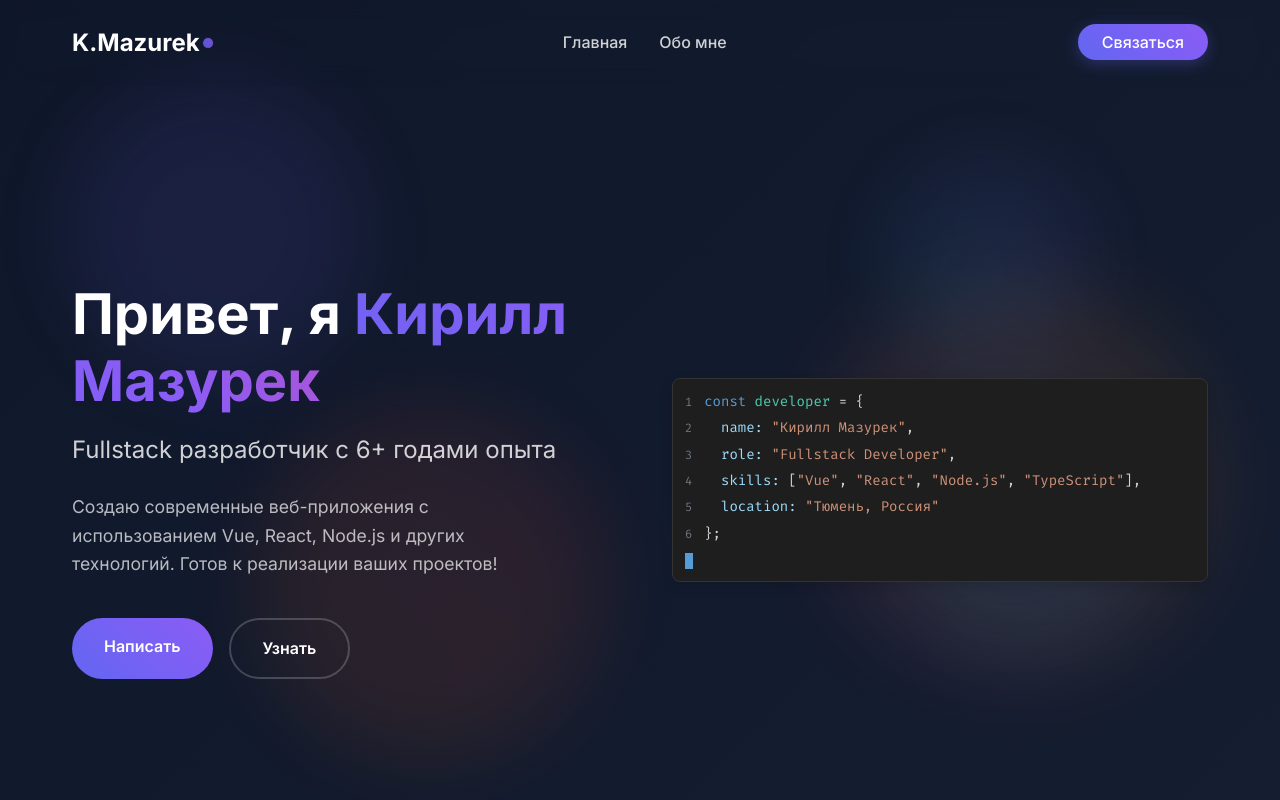
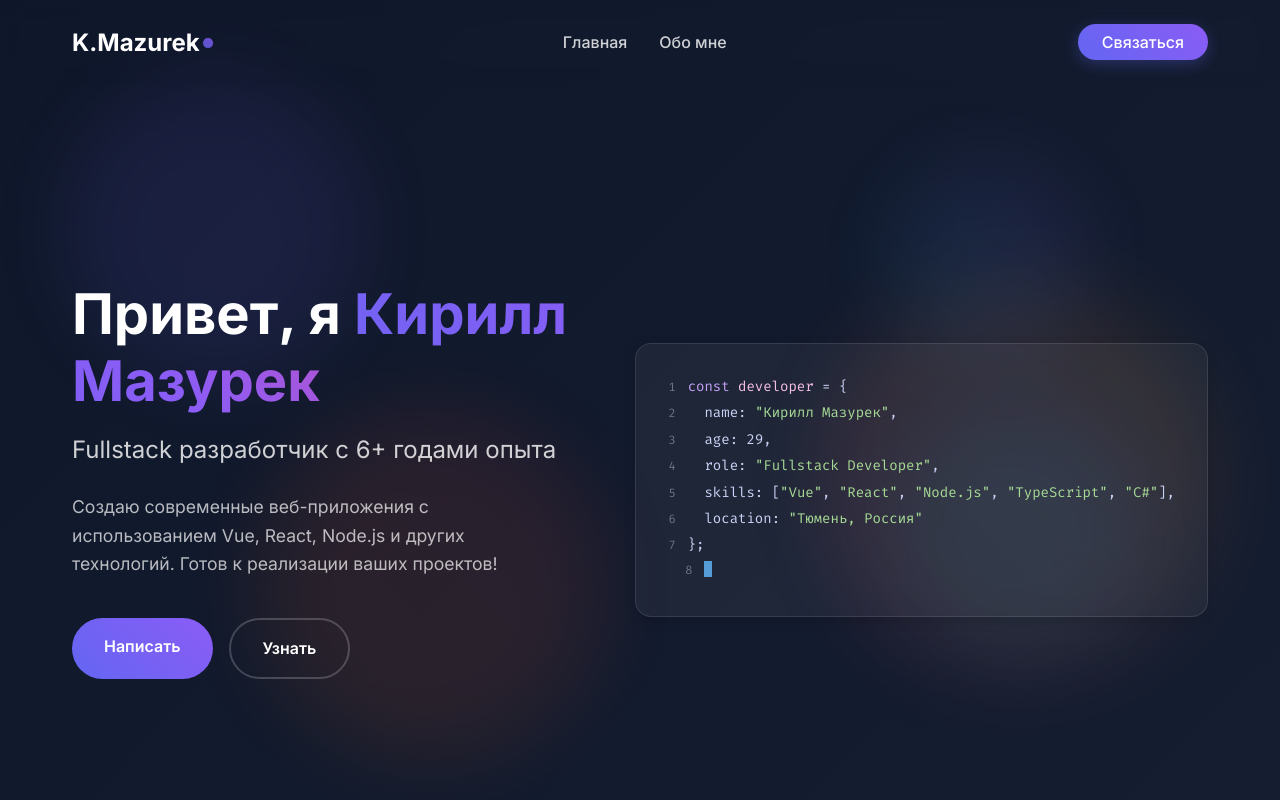
Before and after one commit to DeusIntra/portfolio, a Vue app: page / in a window 1280 px wide. Shown: the top 800 px of the page. Built offline with nearby package versions, Linux system fonts and the light colour scheme; the HTML template or start-up script is replaced by a standard one.

Commit message:
better styles and colors for code block

```diff
--- /dev/null
+++ b/src/assets/_root.scss
@@ -0,0 +1,10 @@
+:root {
+  --code-keyword: #c6a0f6;
+  --code-string: #a6da95;
+  --code-property: #cad3f5;
+  --code-punctuation: #cad3f5;
+  --code-brackets: #8caaee;
+  --code-identifier: #f5bde6;
+  --code-text: #cad3f5;
+  --code-number: #ef9f76;
+}
--- /dev/null
+++ b/src/assets/components/_card.scss
@@ -0,0 +1,6 @@
+.card {
+  border: 1px solid rgba(255, 255, 255, 0.1);
+  border-radius: 1rem;
+  padding: 2rem;
+  background: rgba(255, 255, 255, 0.05);
+}
--- /dev/null
+++ b/src/assets/components/_index.scss
@@ -0,0 +1 @@
+@forward 'card';
--- a/src/assets/main.scss
+++ b/src/assets/main.scss
@@ -1,3 +1,5 @@
+@use 'root';
+@use 'components';
 @import url('https://fonts.googleapis.com/css2?family=Inter:wght@300;400;500;600;700&display=swap');
 @import url('https://fonts.googleapis.com/css2?family=Fira+Code:wght@300;400;500&display=swap');
 
--- a/src/components/CodeTerminal.vue
+++ b/src/components/CodeTerminal.vue
@@ -25,7 +25,9 @@ function parseLine(line: string): Token[] {
     { type: 'property', regex: /^(\w+):/ },
     { type: 'punctuation', regex: /^(\{|\}|\[|\]|\(|\)|;|,|=)/ },
     { type: 'identifier', regex: /^(developer|name|role|skills|location)\b/ },
+    // { type: 'number', regex: /^\d*/ },
     { type: 'text', regex: /^\s+/ },
+    { type: 'text', regex: /^./ },
   ]
 
   while (remaining.length > 0) {
@@ -54,39 +56,30 @@ onMounted(() => console.log(tokenizedLines.value))
 </script>
 
 <template>
-  <div class="code-terminal">
-    <div class="terminal-content">
-      <div v-for="(line, lineIndex) in tokenizedLines" :key="lineIndex" class="code-line">
+  <div class="card code-terminal">
+    <div v-for="(line, lineIndex) in tokenizedLines" :key="lineIndex">
       <span class="line-number">{{ lineIndex + 1 }}</span>
       <span v-for="(token, tokenIndex) in line.tokens" :key="tokenIndex" :class="`token-${token.type}`">
         {{ token.content }}
       </span>
     </div>
     <div class="terminal-prompt">
+      <span class="line-number">{{ tokenizedLines.length + 1 }}</span>
       <span class="prompt-cursor"></span>
-      </div>
     </div>
   </div>
 </template>
 
 <style scoped lang="scss">
 .code-terminal {
-  background: var(--code-bg, #1e1e1e);
-  border-radius: 8px;
-  border: 1px solid var(--code-border, #333);
   font-family: 'Fira Code', monospace;
   font-size: 14px;
   overflow: hidden;
   box-shadow: 0 4px 12px rgba(0, 0, 0, 0.15);
+
+  div {
+    margin-bottom: 4px;
   }
-
-.terminal-content {
-  padding: 12px;
-  min-height: 160px;
-}
-
-.code-line {
-  margin-bottom: 4px;
 }
 
 .line-number {
@@ -100,8 +93,6 @@ onMounted(() => console.log(tokenizedLines.value))
 
 .terminal-prompt {
   display: flex;
-  align-items: center;
-  margin-top: 8px;
 }
 
 .prompt-cursor {
@@ -124,34 +115,23 @@ onMounted(() => console.log(tokenizedLines.value))
   }
 }
 
-.token-keyword {
-  color: var(--code-keyword, #569cd6);
+$tokenColors: (
+  keyword: #569cd6,
+  string: #ce9178,
+  property: #9cdcfe,
+  punctuation: #d4d4d4,
+  brackets: #d4d4d4,
+  identifier: #4ec9b0,
+  text: #d4d4d4,
+  number: #d4d4d4,
+);
+
+@each $type, $clr in $tokenColors {
+  .token-#{$type} {
+    color: var(--code-#{$type}, #{$clr});
+  }
 }
 
-.token-string {
-  color: var(--code-string, #ce9178);
-}
-
-.token-property {
-  color: var(--code-property, #9cdcfe);
-}
-
-.token-punctuation {
-  color: var(--code-punctuation, #d4d4d4);
-}
-
-.token-identifier {
-  color: var(--code-identifier, #4ec9b0);
-}
-
-.token-technology {
-  color: var(--code-technology, #c586c0);
-  font-weight: 500;
-}
-
-.token-text {
-  color: var(--code-text, #d4d4d4);
-}
 
 /* Медиазапросы для мобильных */
 @media (max-width: 768px) {
--- a/src/components/TechStack.vue
+++ b/src/components/TechStack.vue
@@ -1,6 +1,4 @@
 <script setup lang="ts">
-// import { Vue, Nuxt, React, Node, TypeScript, JavaScript, CSharp, PHP, PostgreSQL, Python } from '@/assets/icons';
-
 interface Technology {
   name: string
   icon: string
@@ -25,7 +23,7 @@ const technologies: Technology[] = [
   <div class="tech-stack">
     <h2 class="section-title">Мой стек технологий</h2>
     <div class="tech-grid">
-      <div v-for="(tech, index) in technologies" :key="tech.name" class="tech-card" :style="`--delay: ${index * 0.1}s`">
+      <div v-for="(tech, index) in technologies" :key="tech.name" class="card tech-card" :style="`--delay: ${index * 0.1}s`">
         <div class="tech-icon">
           <img :src="`/svg/${tech.icon.toLowerCase()}_logo.svg`" alt="">
         </div>
@@ -63,11 +61,7 @@ const technologies: Technology[] = [
 .tech-card {
   display: flex;
   flex-direction: column;
-  border: 1px solid rgba(255, 255, 255, 0.1);
-  border-radius: 1rem;
-  padding: 2rem;
   text-align: center;
-  background: rgba(255, 255, 255, 0.05);
   opacity: 0;
   transition: all 0.3s ease;
   transform: translateY(20px);
--- a/src/views/HomeView.vue
+++ b/src/views/HomeView.vue
@@ -1,17 +1,23 @@
 <script setup lang="ts">
-import { ref } from 'vue'
 import ContactForm from '@/components/ContactForm.vue'
 import TechStack from '@/components/TechStack.vue'
 import CodeTerminal from '@/components/CodeTerminal.vue'
 
-const codeLines = ref([
+function yearsSinceBirth(birthday: Date) {
+  const today = new Date();
+  const ageDate = new Date(today.getTime() - birthday.getTime());
+  return Math.abs(ageDate.getUTCFullYear() - 1970);
+}
+
+const codeLines = [
   'const developer = {',
   '  name: "Кирилл Мазурек",',
+  `  age: ${yearsSinceBirth(new Date(1996, 3, 13))},`,
   '  role: "Fullstack Developer",',
-  '  skills: ["Vue", "React", "Node.js", "TypeScript"],',
+  '  skills: ["Vue", "React", "Node.js", "TypeScript", "C#"],',
   '  location: "Тюмень, Россия"',
   '};'
-])
+]
 
 interface JobExperience {
   position: string
```
Lines whose indentation alone changed are shown as unchanged.
